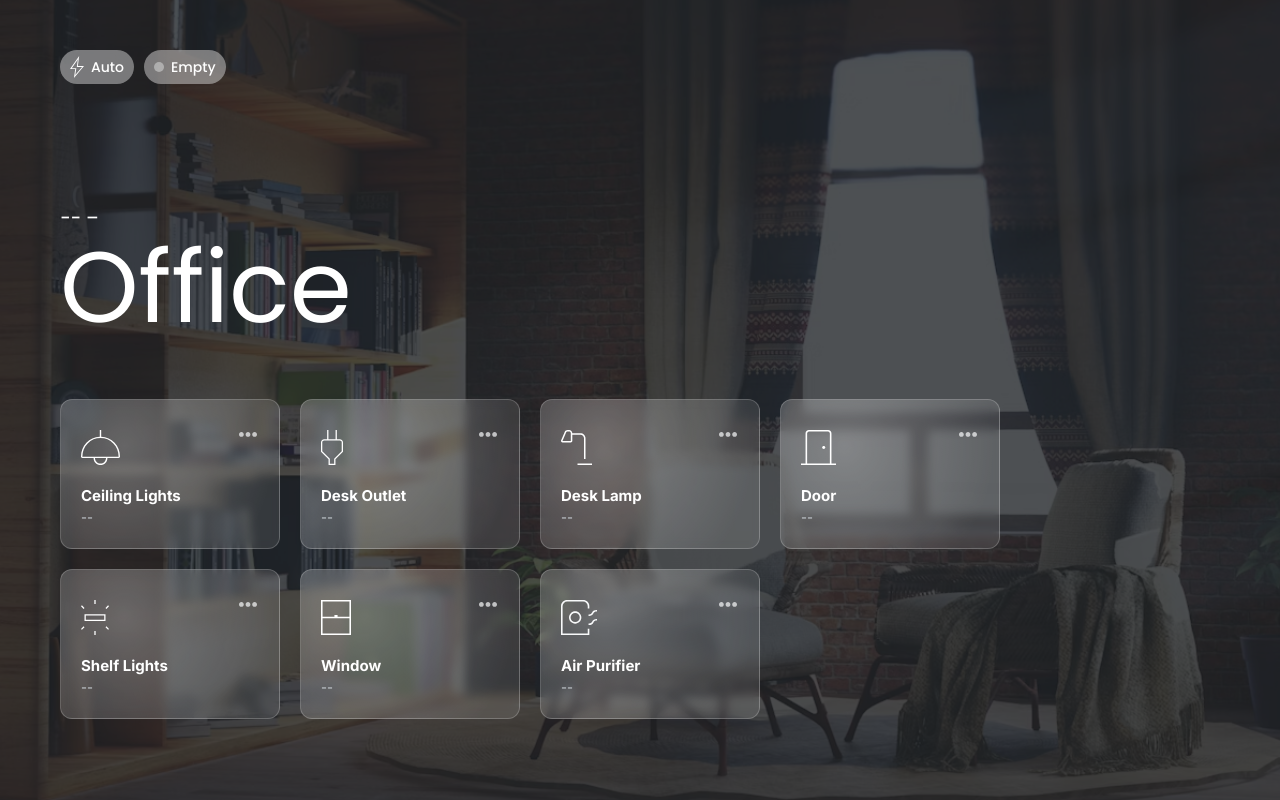
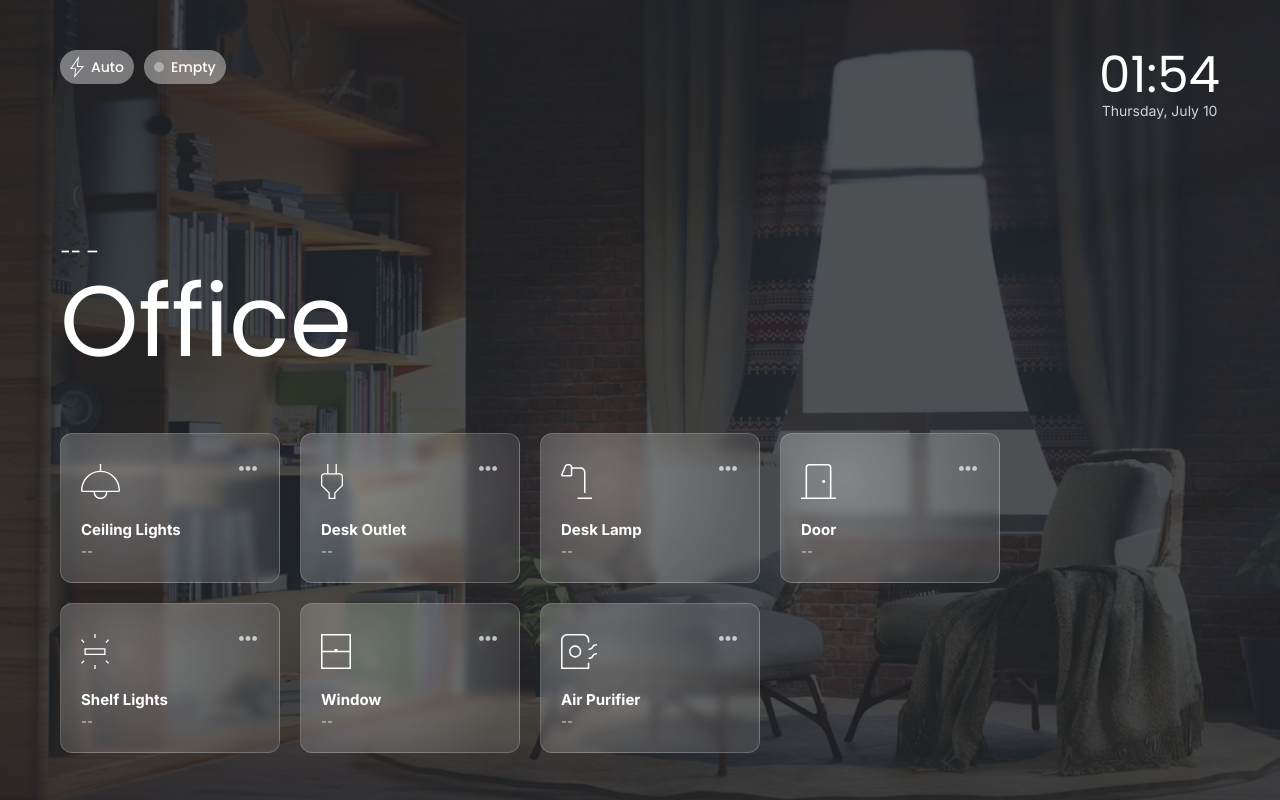
Before and after one commit to johnkoht/hassio-kohbo, a React (Create React App) app: page / in a window 1280 px wide. Built offline with nearby package versions, Linux system fonts and the light colour scheme; no server answers.

Commit message:
clean up dashboard header and add date/time

```diff
--- a/src/components/DashboardHeader/DashboardHeader.tsx
+++ b/src/components/DashboardHeader/DashboardHeader.tsx
@@ -1,14 +1,28 @@
 import React from 'react';
 import styled from 'styled-components';
+import DateTime from '../DateTime/DateTime';
 
 const HeaderContainer = styled.div`
   display: flex;
   flex-direction: row;
   align-items: flex-start;
-  gap: 10px;
+  justify-content: space-between;
+  width: 100%;
   position: relative;
 `;
 
+const LeftContent = styled.div`
+  display: flex;
+  flex-direction: row;
+  align-items: flex-start;
+  gap: 10px;
+`;
+
 export default function DashboardHeader({ children }: { children: React.ReactNode }) {
-  return <HeaderContainer>{children}</HeaderContainer>;
+  return (
+    <HeaderContainer>
+      <LeftContent>{children}</LeftContent>
+      <DateTime />
+    </HeaderContainer>
+  );
 }
--- /dev/null
+++ b/src/components/DateTime/DateTime.tsx
@@ -0,0 +1,64 @@
+import React, { useState, useEffect } from 'react';
+import styled from 'styled-components';
+
+const DateTimeContainer = styled.div`
+  display: flex;
+  flex-direction: column;
+  text-align: center;
+`;
+
+const Time = styled.div`
+  font-family: 'Poppins', Arial, Helvetica, sans-serif;
+  font-size: 50px;
+  font-weight: 400;
+  color: #fff;
+  line-height: 1;
+  margin-bottom: 4px;
+`;
+
+const Date = styled.div`
+  font-family: 'Inter', Arial, Helvetica, sans-serif;
+  font-size: 14px;
+  font-weight: 500;
+  color: #CED4DA;
+  line-height: 1;
+`;
+
+export default function DateTime() {
+  const [currentTime, setCurrentTime] = useState<Date>(() => {
+    return new globalThis.Date();
+  });
+
+  useEffect(() => {
+    const timer = setInterval(() => {
+      setCurrentTime(new globalThis.Date());
+    }, 1000);
+
+    return () => clearInterval(timer);
+  }, []);
+
+  const formatTime = (date: Date) => {
+    const timeString = date.toLocaleTimeString('en-US', {
+      hour: '2-digit',
+      minute: '2-digit',
+      hour12: true
+    });
+    // Remove AM/PM from the string
+    return timeString.replace(/\s?(AM|PM)/i, '');
+  };
+
+  const formatDate = (date: Date) => {
+    return date.toLocaleDateString('en-US', {
+      weekday: 'long',
+      month: 'long',
+      day: 'numeric'
+    });
+  };
+
+  return (
+    <DateTimeContainer>
+      <Time>{formatTime(currentTime)}</Time>
+      <Date>{formatDate(currentTime)}</Date>
+    </DateTimeContainer>
+  );
+}
```
